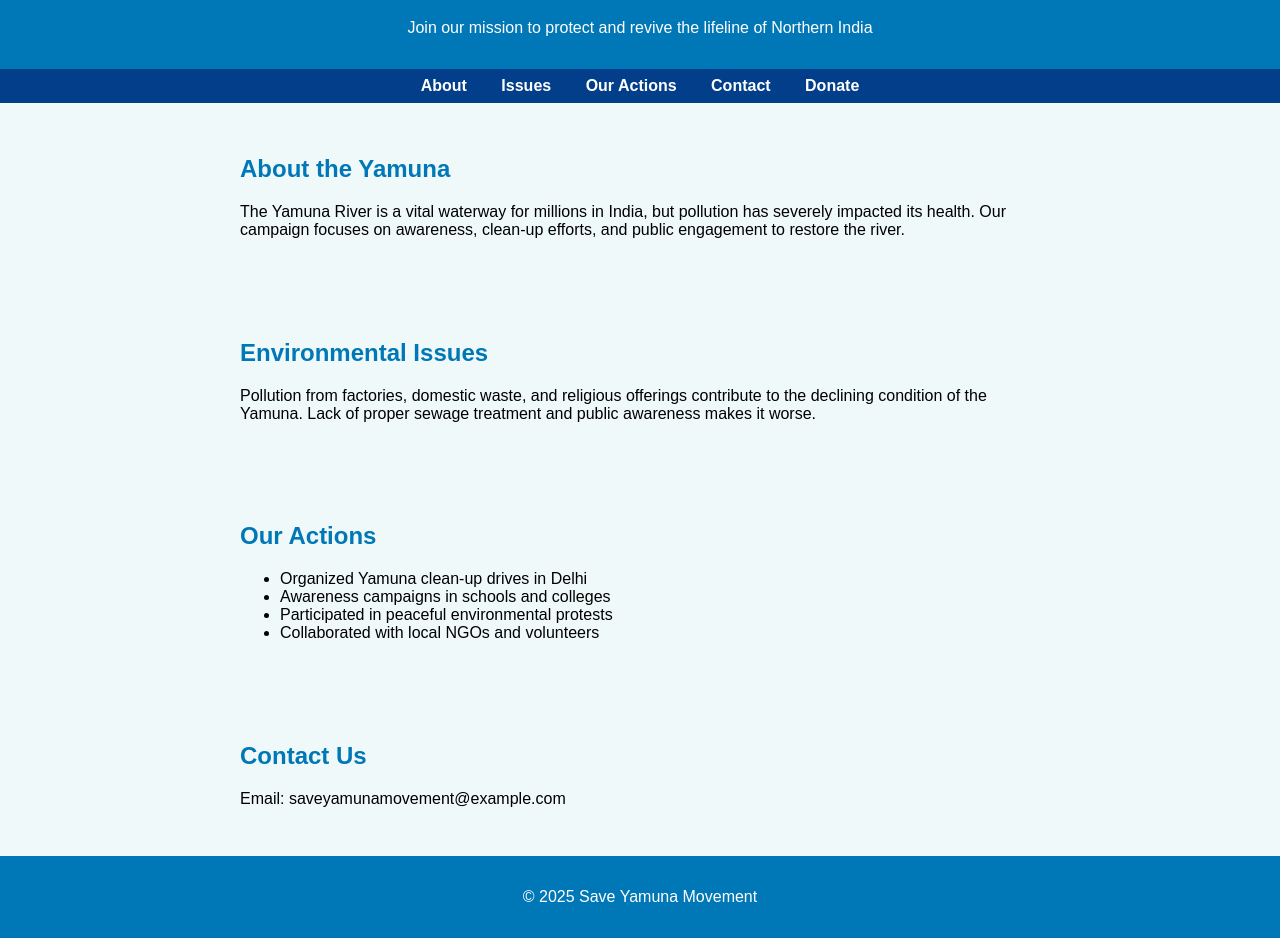
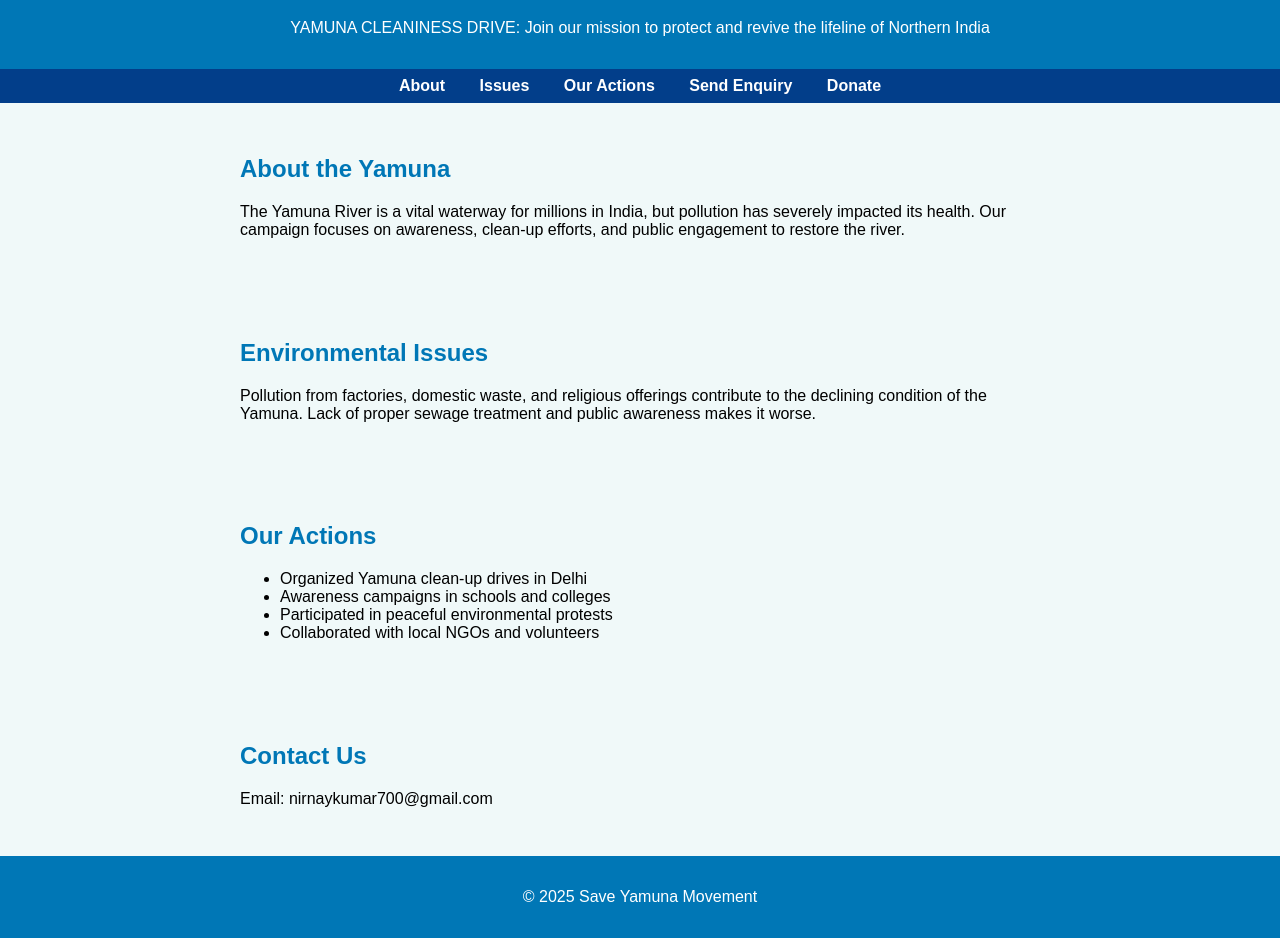
Before and after one commit to nirnay404/SAVE-YAMUNA, a plain HTML site: page index.html in a window 1280 px wide. Shown: the part 77-1015 px from the top of the page. Drawn offline with Linux system fonts and the light colour scheme.

Commit message:
Update index.html

```diff
--- a/index.html
+++ b/index.html
@@ -16,15 +16,14 @@
 <body>
   <header>
     <h1>Save Yamuna River</h1>
-    <p>Join our mission to protect and revive the lifeline of Northern India</p>
+    <p> YAMUNA CLEANINESS DRIVE: Join our mission to protect and revive the lifeline of Northern India</p>
   </header>
   <nav>
     <a href="#about">About</a>
     <a href="#issues">Issues</a>
     <a href="#action">Our Actions</a>
-    <a href="#contact">Contact</a>
-    <a href="donate.html">Donate</a>
-  </nav>
+    <a href="#contact">Send Enquiry</a>
+    <a href="donate.html">Donate</a>  </nav>
   <section id="about">
     <h2>About the Yamuna</h2>
     <p>The Yamuna River is a vital waterway for millions in India, but pollution has severely impacted its health. Our campaign focuses on awareness, clean-up efforts, and public engagement to restore the river.</p>
@@ -44,7 +43,7 @@
   </section>
   <section id="contact">
     <h2>Contact Us</h2>
-    <p>Email: saveyamunamovement@example.com</p>
+    <p>Email: nirnaykumar700@gmail.com</p>
   </section>
   <footer>
     <p>© 2025 Save Yamuna Movement</p>
```
